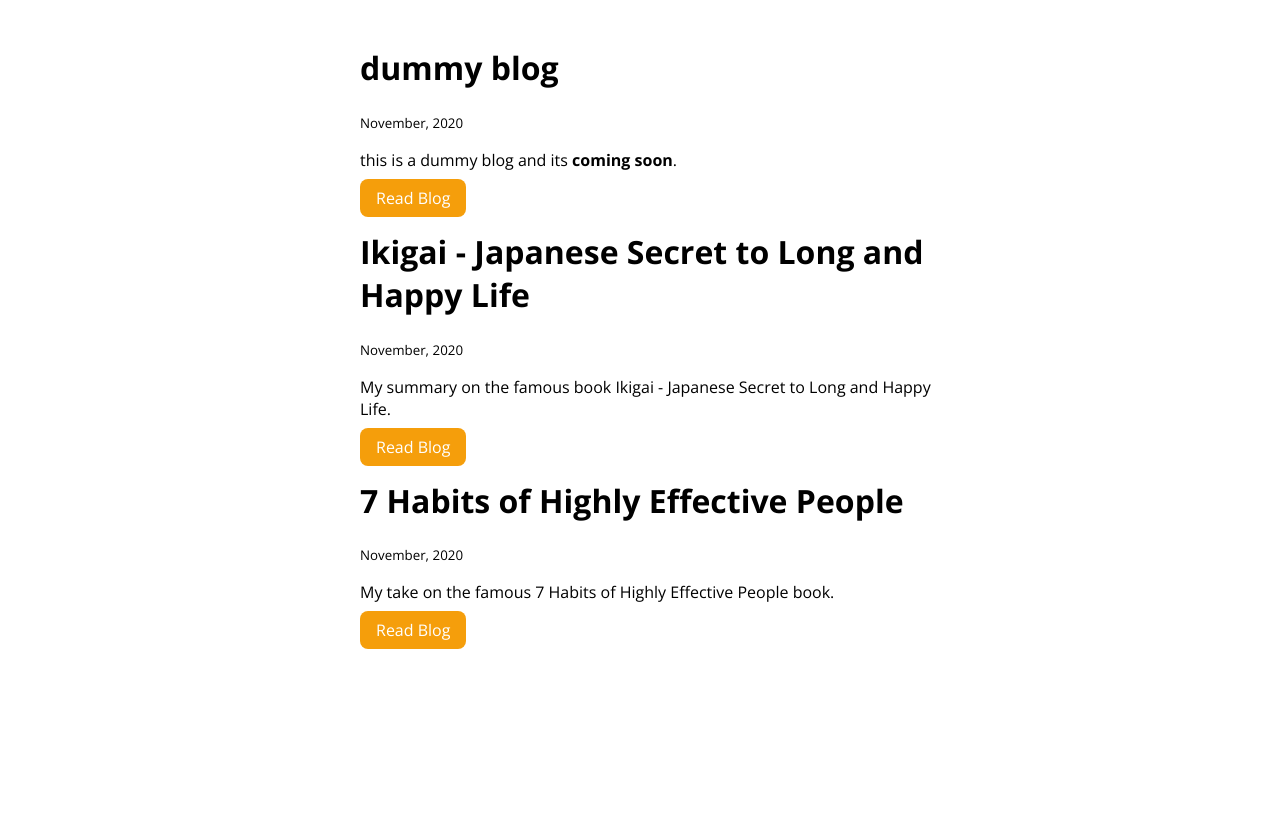
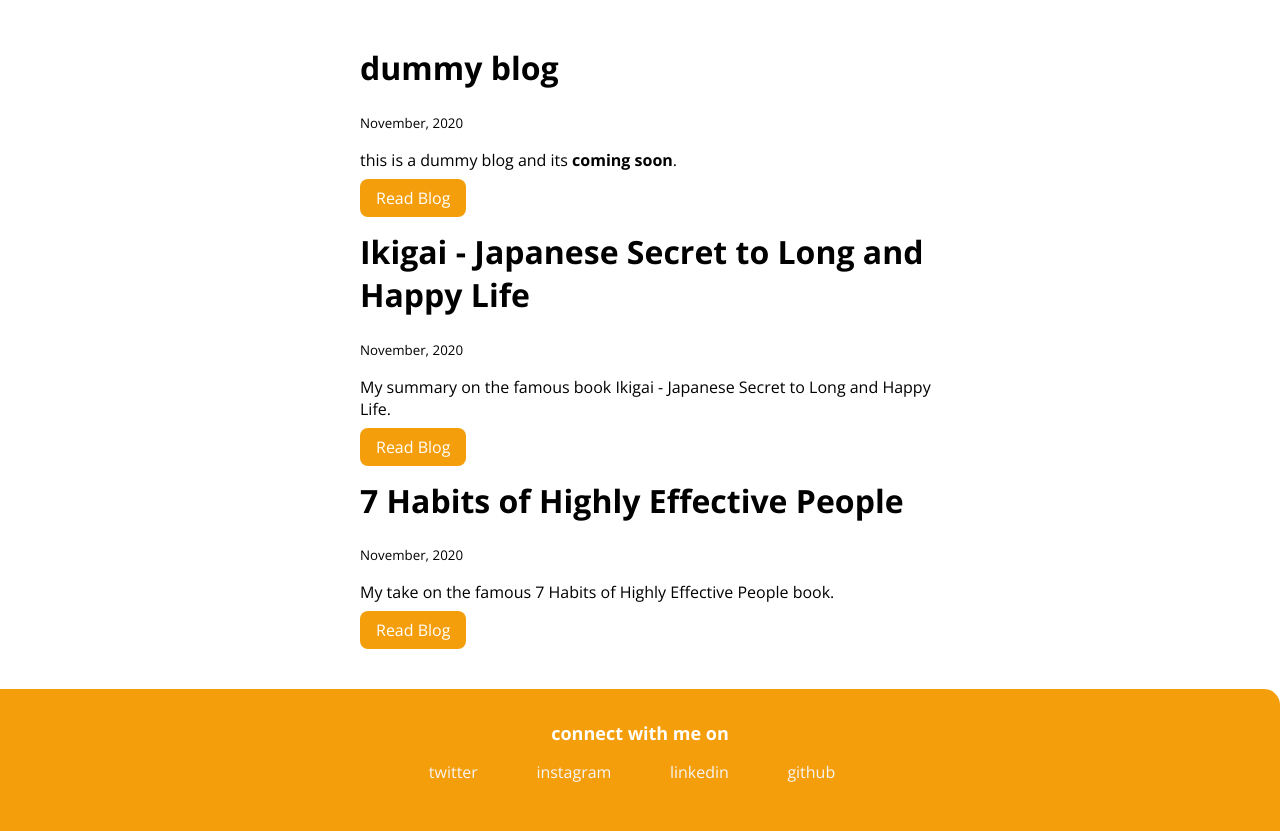
Before and after one commit to pantsachin/Sachinpant-portfolio, a plain HTML site: page blogs.html in a window 1280 px wide. Shown: the part 808-1639 px from the top of the page. Before the commit the page ends 1497 px from the top, so only its background shows below. Drawn offline with nearby package versions, Linux system fonts and the light colour scheme.

```diff
--- a/blogs.html
+++ b/blogs.html
@@ -82,5 +82,27 @@
     </ul>
 
     <div class="container container-fluid space"></div>
+
+    <footer class="footer">
+      <div class="footer-header">connect with me on</div>
+      <ul class="social-links list-non-bullet">
+        <li class="list-item-inline">
+          <a class="link" href="https://twitter.com/PantSachin0196"> twitter</a>
+        </li>
+        <li class="list-item-inline">
+          <a class="link" href="https://www.instagram.com/sachin.pant/"
+            >instagram</a
+          >
+        </li>
+        <li class="list-item-inline">
+          <a class="link" href="https://www.linkedin.com/in/sachin-pant-0196/"
+            >linkedin</a
+          >
+        </li>
+        <li class="list-item-inline">
+          <a class="link" href="https://github.com/pantsachin">github</a>
+        </li>
+      </ul>
+    </footer>
   </body>
 </html>
```
Also changed, not shown: aboutme.html (+22 -0 lines), dummyblog.html (+14 -0 lines), projects.html (+22 -0 lines), vlogs.html (+22 -0 lines).
